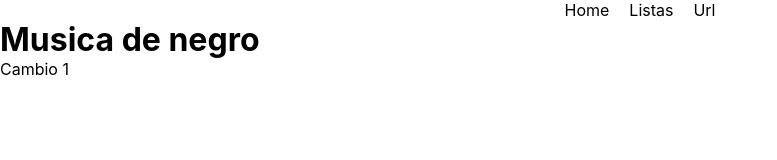
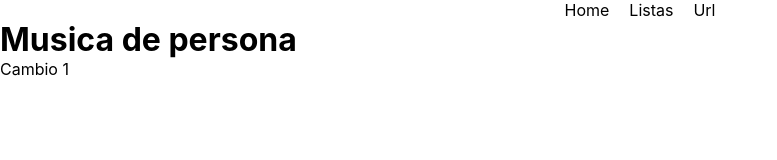
Before and after one commit to DiegoAguero/SongPlayer, a React (Create React App) app: page / in a window 1280 px wide. Shown: the top 160 px of the page, without its empty margins (0-777 px from the left). Built offline with nearby package versions, Linux system fonts and the light colour scheme.

Commit message:
Update SongPlayer.jsx

```diff
--- a/src/components/SongPlayer/SongPlayer.jsx
+++ b/src/components/SongPlayer/SongPlayer.jsx
@@ -3,7 +3,7 @@ import React from 'react'
 function SongPlayer() {
   return (
     <>
-        <h1>Musica de negro</h1>
+        <h1>Musica de persona</h1>
     </>
   )
 }
```
